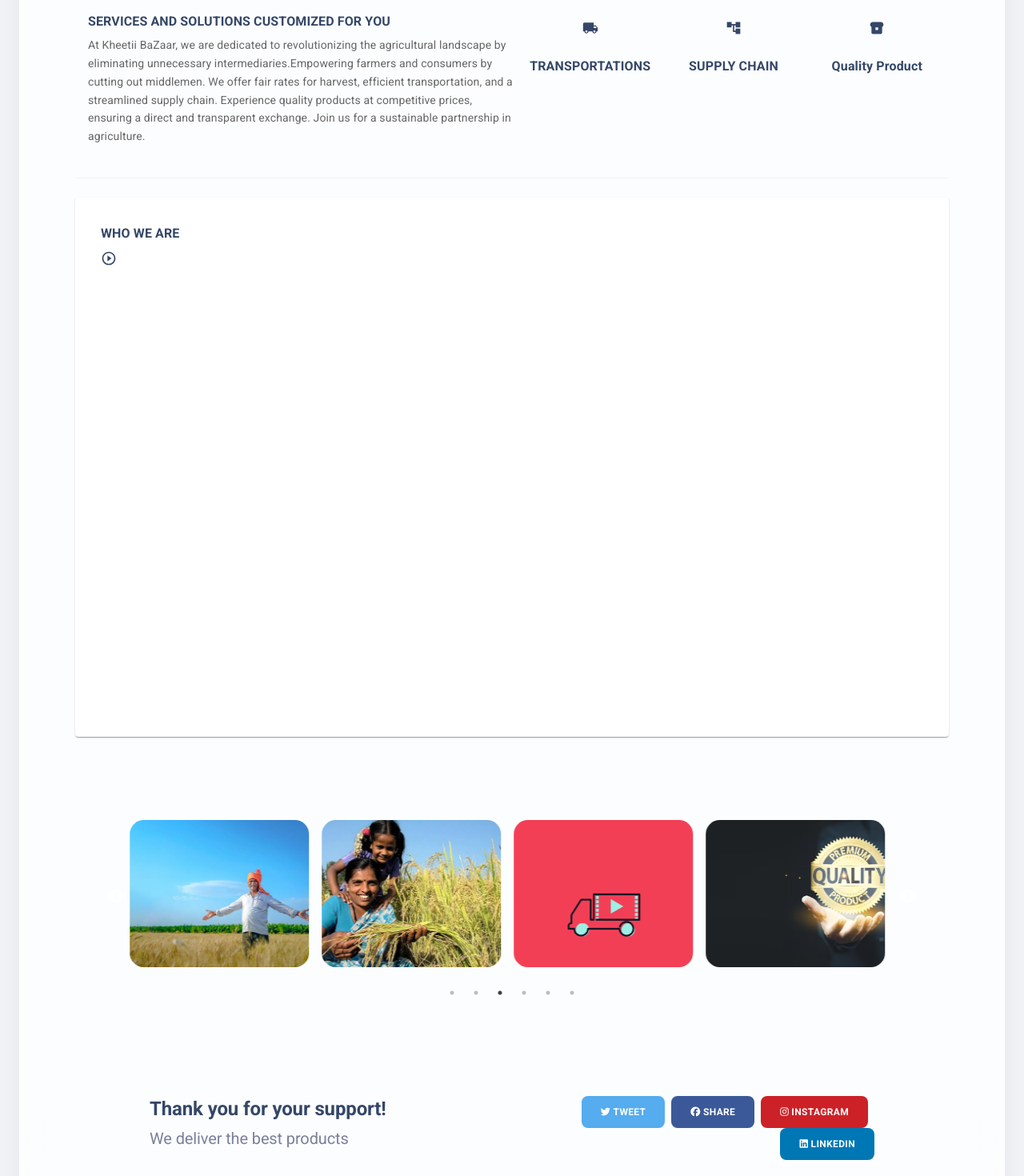
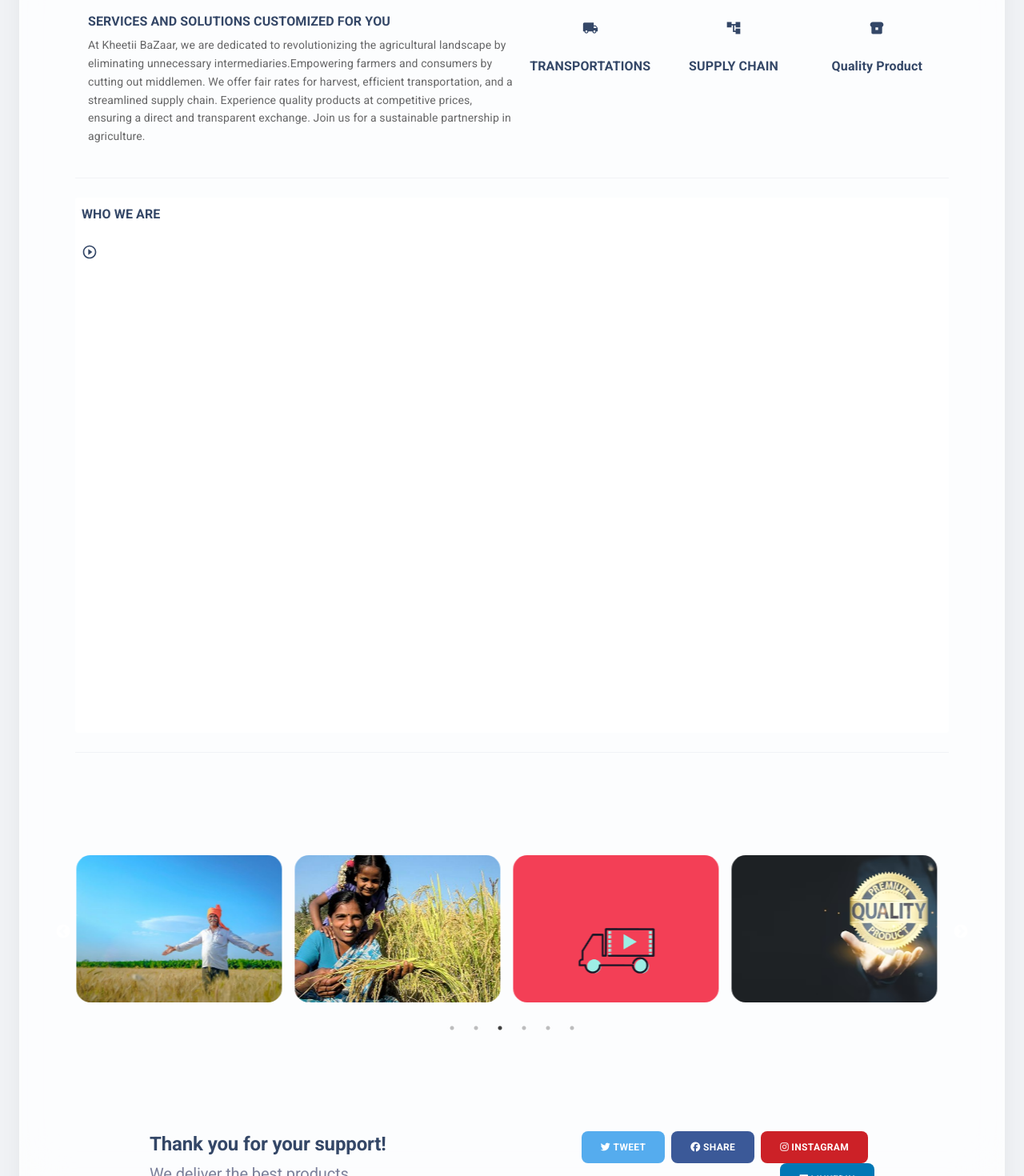
Before and after one commit to KheetiiBazzar123/kheetiBaazar_LandingPage, a React (Create React App) app: page / in a window 1280 px wide. Shown: the part 2078-3548 px from the top of the page at 80% size. Built offline with nearby package versions, Linux system fonts and the light colour scheme.

Commit message:
fixing slider styling

```diff
--- a/src/components/WhoWeAre/whoWeAre.js
+++ b/src/components/WhoWeAre/whoWeAre.js
@@ -9,9 +9,8 @@
   flexDirection: "column",
   alignItems: "flex-start",
   justifyContent: "center",
-  padding: theme.spacing(4),
+  padding: theme.spacing(1),
   backgroundColor: theme.palette.background.paper,
-  boxShadow: theme.shadows[1],
   borderRadius: theme.shape.borderRadius,
 }));
 
@@ -43,10 +42,10 @@
 
   return (
     <WhoWeAreBox>
-      <Typography variant="h6" component="h3" gutterBottom>
+      <Typography variant="h6" component="h4" gutterBottom>
         WHO WE ARE
       </Typography>
-      <VideoContainer>
+      <VideoContainer style={{ marginTop: "1rem", borderRadius: "1rem" }}>
         <PlayCircleOutlineIcon style={{ fontSize: "1rem" }} />
         <YouTube videoId={videoId} opts={opts} />
       </VideoContainer>
--- a/src/pages/Presentation/index.js
+++ b/src/pages/Presentation/index.js
@@ -121,7 +121,9 @@
           </Grid>
         </Container>
         <Testimonials />
-        <SliderSection />
+        <Container>
+          <SliderSection />
+        </Container>
         {/* <Download /> */}
         <MKBox pt={18} pb={6}>
           <Container className="image-container">
--- a/src/pages/Presentation/sections/SliderSection.js
+++ b/src/pages/Presentation/sections/SliderSection.js
@@ -69,10 +69,10 @@
     draggable: true,
   };
   return (
-    <div className="my-7 mx-4 box-border">
+    <div className="my-7 mx-4">
       <Slider {...settings} className="rounded-lg">
         {slides.map((slide, index) => (
-          <div key={index} className="w-70% md:w-1/2 lg:w-1/3 xl:w-1/4 inline-block rounded-e-xl">
+          <div key={index} className="w-80% md:w-1/2 lg:w-1/3 xl:w-1/4 inline-block rounded-e-xl">
             {/* <a
               href={slide.link}
               rel="noopener noreferrer"
--- a/src/pages/Presentation/sections/Testimonials.js
+++ b/src/pages/Presentation/sections/Testimonials.js
@@ -60,6 +60,7 @@
         <ServicesComponent />
         <Divider sx={{ my: 3 }} />
         <WhoWeAreComponent />
+        <Divider sx={{ my: 3 }} />
       </Container>
     </MKBox>
   );
```
